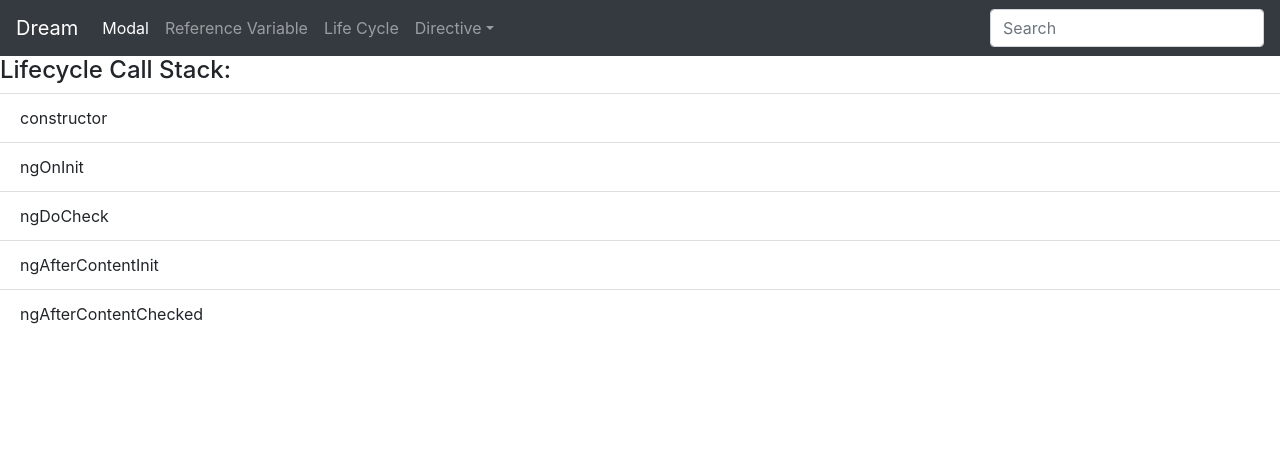
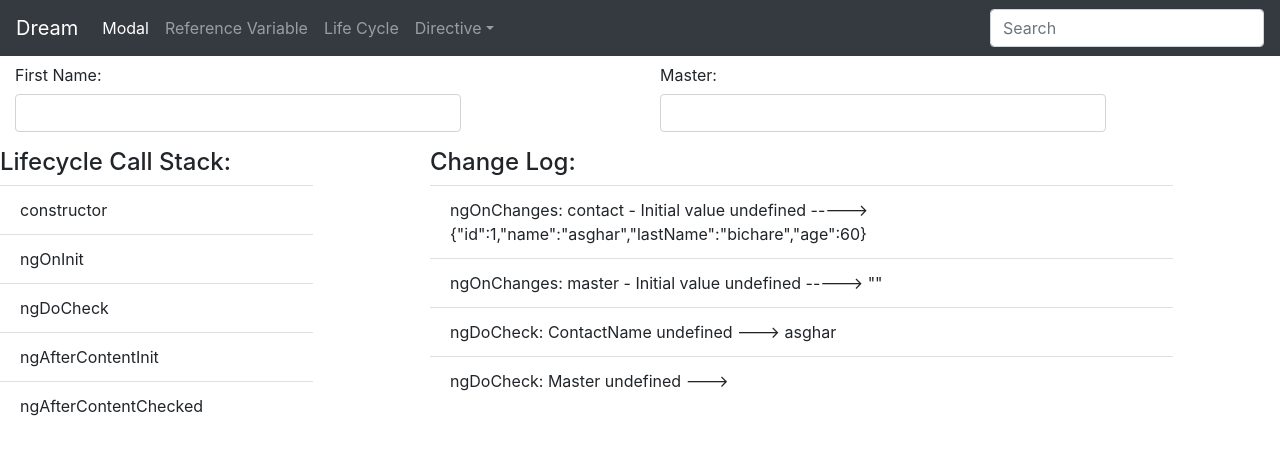
Before and after one commit to msafarigit/DreamApp, an Angular app: page /lifecycle in a window 1280 px wide. Shown: the top 454 px of the page. Built offline with nearby package versions, Linux system fonts and the light colour scheme.

Commit message:
complete lifecycle of component/directive end of session 3

```diff
--- a/src/app/app-routing.module.ts
+++ b/src/app/app-routing.module.ts
@@ -18,7 +18,7 @@ const router: Routes = [
 @NgModule({
   imports: [RouterModule.forRoot(
     router,
-    { enableTracing: true }) // <-- debugging purposes only
+    { enableTracing: false }) // <-- debugging purposes only, console log
   ],
   exports: [RouterModule]
 })
--- /dev/null
+++ b/src/app/lifecycle-child/lifecycle-child.component.html
@@ -0,0 +1,14 @@
+<!-- <div class="form-group row">
+    <label class="col-lg-6 col-form-label">
+        Full Name: {{contact.name}} {{contact.lastName}}
+    </label>
+    <label class="col-lg-6 col-form-label">
+        Master: {{master}}
+    </label>
+</div>
+<hr /> -->
+
+<p class="h4">Change Log:</p>
+<ul class="list-group list-group-flush">
+    <li *ngFor="let change of changeLog" class="list-group-item">{{change}}</li>
+</ul>
--- /dev/null
+++ b/src/app/lifecycle-child/lifecycle-child.component.ts
@@ -0,0 +1,71 @@
+import { Component, OnInit, OnChanges, DoCheck, Input } from '@angular/core';
+import { Person } from '../model/Person';
+
+// tslint:disable-next-line: no-conflicting-lifecycle
+@Component({
+  selector: 'app-lifecycle-child',
+  templateUrl: './lifecycle-child.component.html',
+  styleUrls: ['./lifecycle-child.component.scss']
+})
+export class LifecycleChildComponent implements OnChanges, OnInit, DoCheck {
+
+  @Input() contact: Person;
+  @Input() master: string;
+
+  changeLog: string[] = [];
+  private oldContactName: string;
+  private oldMaster: string;
+  private changeDetected = false;
+  private noChangeCount = 0;
+
+  constructor() { }
+
+  ngOnChanges(changes: import('@angular/core').SimpleChanges): void {
+    // tslint:disable-next-line: forin
+    for (const inputName in changes) { // [master], [contact]
+      const change = changes[inputName];
+      let prevValue = JSON.stringify(change.previousValue);
+      let currentValue = JSON.stringify(change.currentValue);
+
+      if (change.isFirstChange()) {
+        this.changeLog.push(`ngOnChanges: ${inputName} - Initial value ${prevValue} -----> ${currentValue}`);
+      } else {
+        this.changeLog.push(`ngOnChanges: ${inputName} - Initial value ${prevValue} -----> ${currentValue}`);
+      }
+    }
+  }
+
+  ngOnInit() {
+  }
+
+  ngDoCheck(): void {
+    if (this.contact.name !== this.oldContactName) {
+      this.changeDetected = true;
+      this.changeLog.push(`ngDoCheck: ContactName ${this.oldContactName} ---> ${this.contact.name}`);
+      this.oldContactName = this.contact.name;
+    }
+
+    if (this.master !== this.oldMaster) {
+      this.changeDetected = true;
+      this.changeLog.push(`ngDoCheck: Master ${this.oldMaster} ---> ${this.master}`);
+      this.oldMaster = this.master;
+    }
+
+    if (this.changeDetected) {
+      this.noChangeCount = 0;
+    } else {
+      const count = this.noChangeCount += 1;
+      const noChangeMsg = `ngDoCheck: called ${count} with no change`;
+
+      if (count === 1) {
+        this.changeLog.push(noChangeMsg);
+      } else {
+        this.changeLog[this.changeLog.length - 1] = noChangeMsg;
+      }
+    }
+
+    this.changeDetected = false;
+  }
+
+
+}
--- a/src/app/lifecycle/lifecycle.component.html
+++ b/src/app/lifecycle/lifecycle.component.html
@@ -1,4 +1,26 @@
-<p class="h4">Lifecycle Call Stack:</p>
-<ul class="list-group list-group-flush">
-    <li *ngFor="let call of callStack" class="list-group-item">{{call}}</li>
-</ul>
+<div class="form-row">
+    <div class="form-group col-md-6">
+        <label class="col-md-3 col-form-label">First Name:</label>
+        <div class="col-md-9">
+            <input class="form-control" #firstName (keyup.enter)="selectedPerson.name = firstName.value" />
+        </div>
+    </div>
+    <div class="form-group col-md-6">
+        <label class="col-md-3 col-form-label">Master:</label>
+        <div class="col-md-9">
+            <input class="form-control" #masterName (keyup.enter)="master = masterName.value" />
+        </div>
+    </div>
+</div>
+
+<div class="form-row">
+    <div class="form-group col-md-3">
+        <p class="h4">Lifecycle Call Stack:</p>
+        <ul class="list-group list-group-flush">
+            <li *ngFor="let call of callStack" class="list-group-item">{{call}}</li>
+        </ul>
+    </div>
+    <div class="form-group col-md-7 offset-md-1">
+        <app-lifecycle-child [contact]="selectedPerson" [master]="master"></app-lifecycle-child>
+    </div>
+</div>
--- a/src/app/lifecycle/lifecycle.component.ts
+++ b/src/app/lifecycle/lifecycle.component.ts
@@ -1,4 +1,5 @@
 import { Component, OnInit, OnChanges, SimpleChanges, DoCheck, AfterContentInit, AfterContentChecked, AfterViewInit, AfterViewChecked, OnDestroy } from '@angular/core';
+import { Person, PERSONS } from '../model/Person';
 
 // tslint:disable-next-line: no-conflicting-lifecycle
 @Component({
@@ -9,10 +10,16 @@ import { Component, OnInit, OnChanges, SimpleChanges, DoCheck, AfterContentInit,
 export class LifecycleComponent implements OnChanges, OnInit, DoCheck, AfterContentInit, AfterContentChecked, AfterViewInit, AfterViewChecked, OnDestroy {
 
   callStack: Array<string>;
+  persons: Person[] = [];
+  selectedPerson: Person = null;
+  master = '';
 
   constructor() {
     this.callStack = new Array<string>();
     this.callStack.push('constructor');
+
+    this.persons = PERSONS;
+    this.selectedPerson = this.persons[0];
   }
 
   ngOnChanges(changes: SimpleChanges): void {
--- a/src/app/model/Person.ts
+++ b/src/app/model/Person.ts
@@ -11,3 +11,10 @@ export class Person {
         this.age = age;
     }
 }
+
+export const PERSONS = [
+    new Person(1, 'asghar', 'bichare', 60),
+    new Person(1, 'mohsen', 'adele', 25),
+    new Person(1, 'taher', 'sade', 45),
+    new Person(1, 'shahin', 'mohammadi', 12)
+];
```
Also changed, not shown: src/app/app.module.ts (+6 -1 lines), src/app/lifecycle-child/lifecycle-child.component.scss (added).
